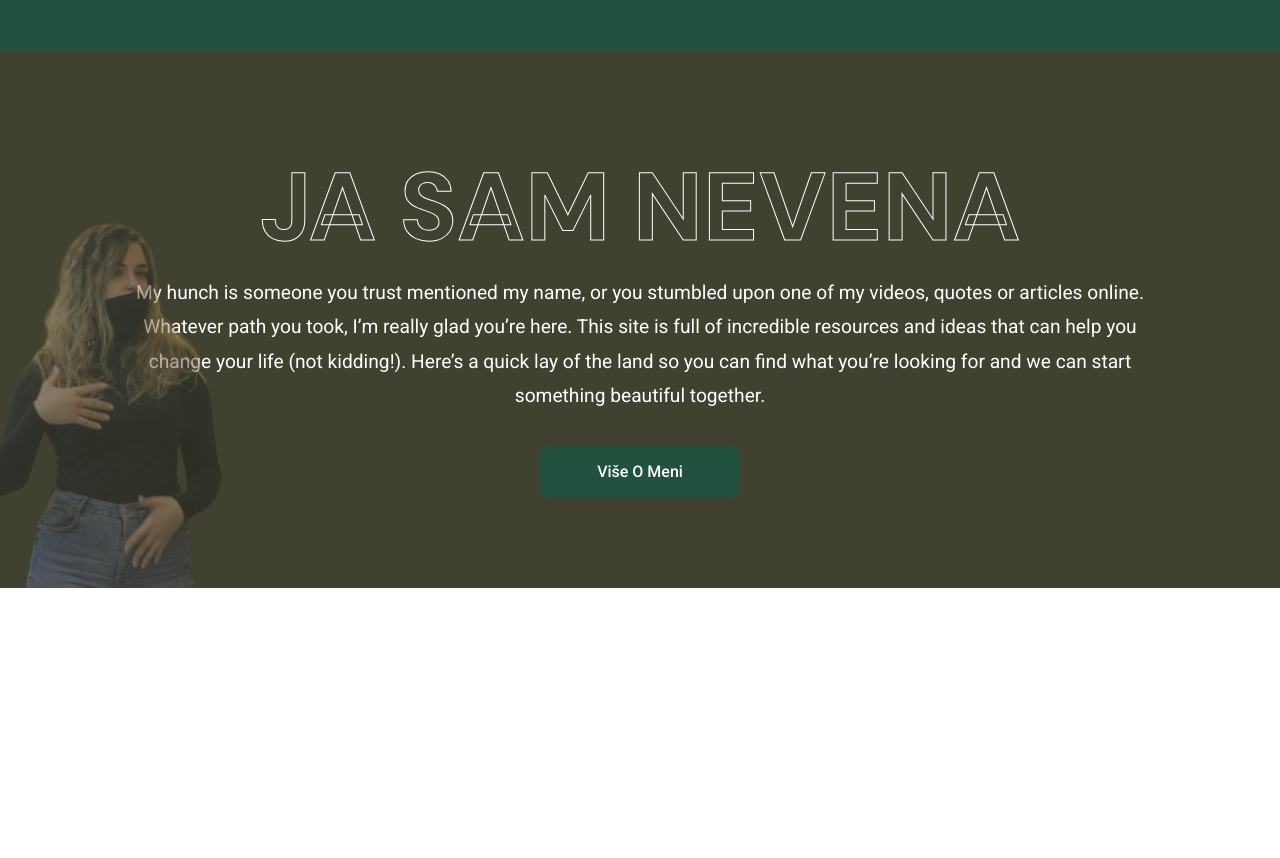
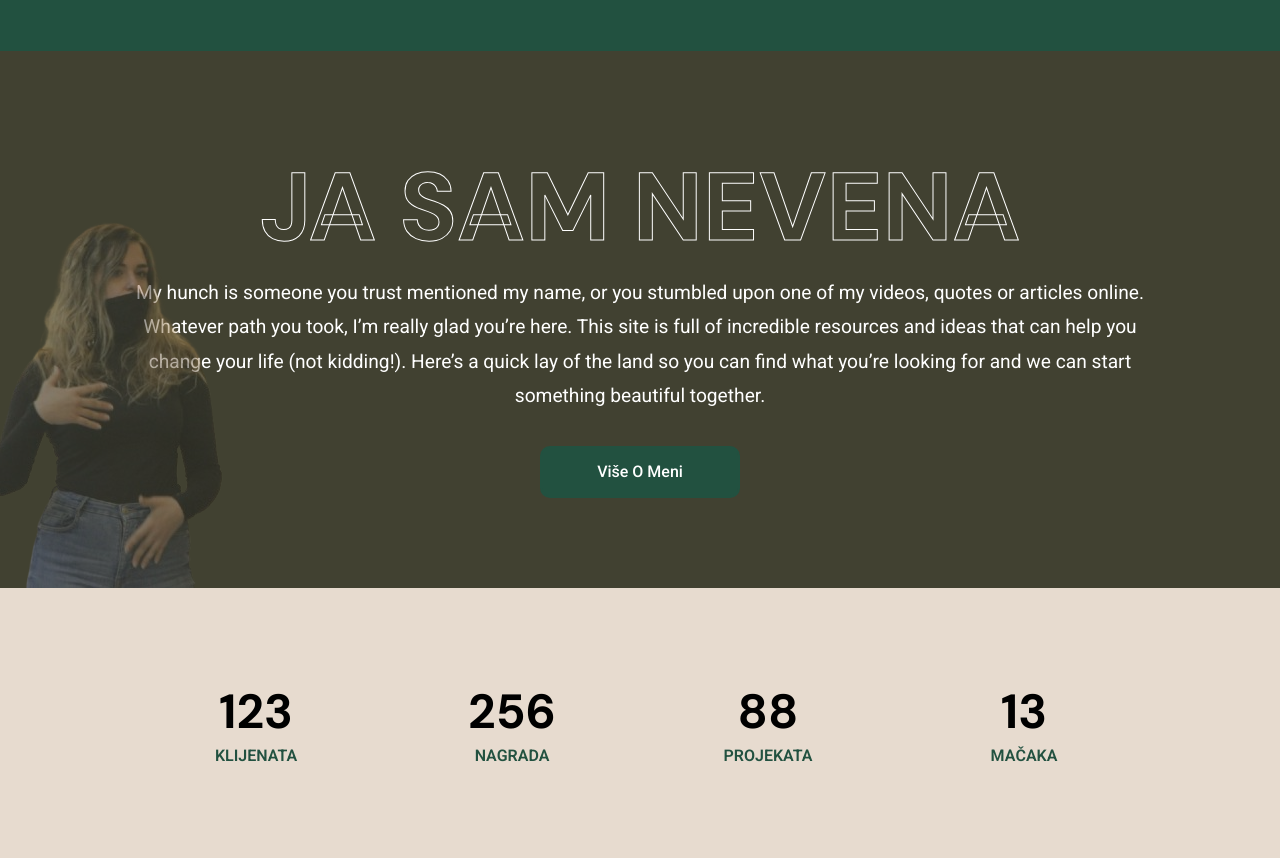
Before and after one commit to F-zivanovic/nevena-glogovac, a plain HTML site: page index.html in a window 1280 px wide. Shown: the part 587-1445 px from the top of the page. Before the commit the page ends 1175 px from the top, so only its background shows below. Drawn offline with Linux system fonts and the light colour scheme.

Commit message:
Finish Numbers section

```diff
--- a/index.html
+++ b/index.html
@@ -135,6 +135,28 @@
     </section>
     <!-- About section ends -->
 
+    <!-- Numbers section starts -->
+    <section class="numbers">
+      <div class="numbers__wrapper container">
+        <article class="numbers__item">
+          <h3 class="numbers__number">123</h3>
+          <p class="numbers__text">klijenata</p>
+        </article>
+        <article class="numbers__item">
+          <h3 class="numbers__number">256</h3>
+          <p class="numbers__text">nagrada</p>
+        </article>
+        <article class="numbers__item">
+          <h3 class="numbers__number">88</h3>
+          <p class="numbers__text">projekata</p>
+        </article>
+        <article class="numbers__item">
+          <h3 class="numbers__number">13</h3>
+          <p class="numbers__text">mačaka</p>
+        </article>
+      </div>
+    </section>
+    <!-- Numbers section ends -->
     <!-- Custom JS -->
     <script src="src/js/main.js"></script>
   </body>
--- a/src/scss/layout/_numbers.scss
+++ b/src/scss/layout/_numbers.scss
@@ -0,0 +1,30 @@
+@use "../abstract/index" as *;
+
+.numbers {
+  background-color: #e7dbcf;
+
+  &__wrapper {
+    @include flex(space-between, center);
+
+    @include rwd(768) {
+      flex-direction: column;
+      row-gap: 2rem;
+    }
+  }
+
+  &__item {
+    flex: 1;
+    text-align: center;
+  }
+
+  &__number {
+    color: $black-color;
+    font-size: 3rem;
+  }
+
+  &__text {
+    color: $primary-color;
+    text-transform: uppercase;
+    font-weight: 600;
+  }
+}
```
Also changed, not shown: src/css/main.css.
